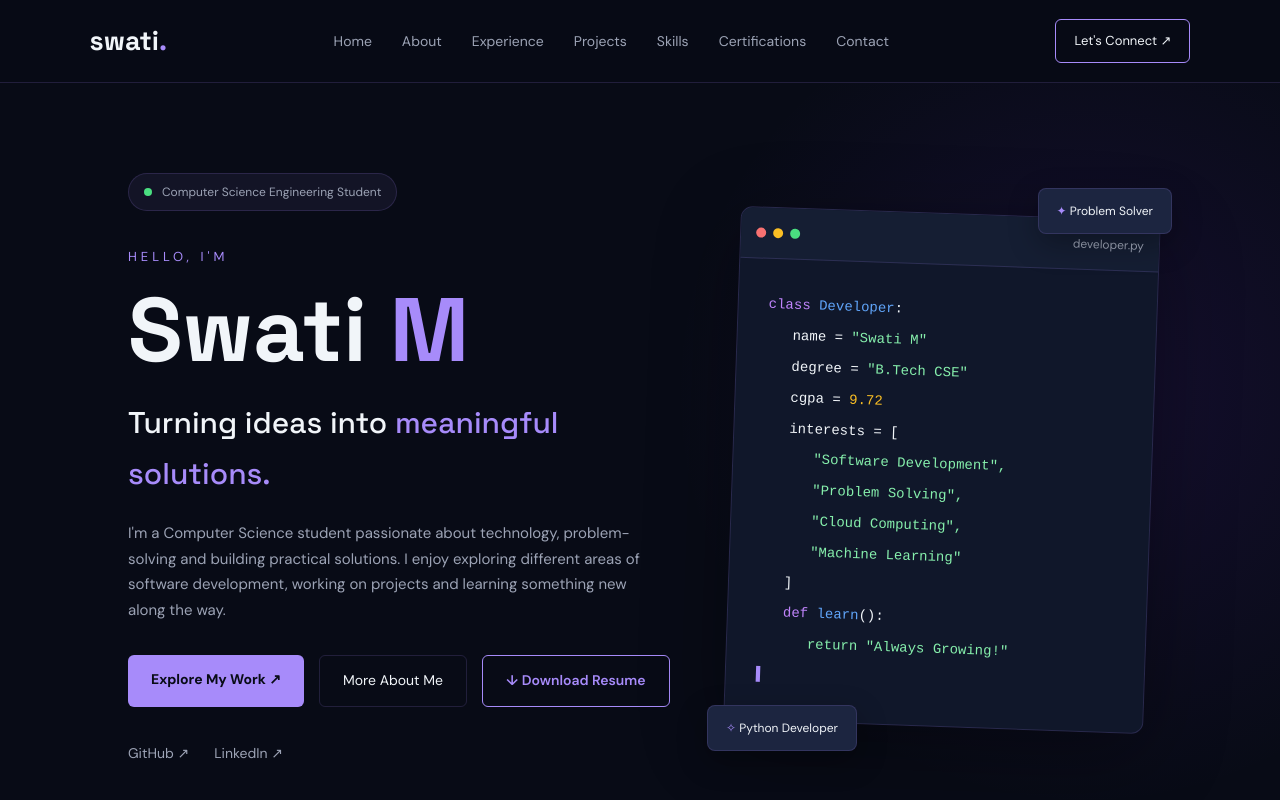
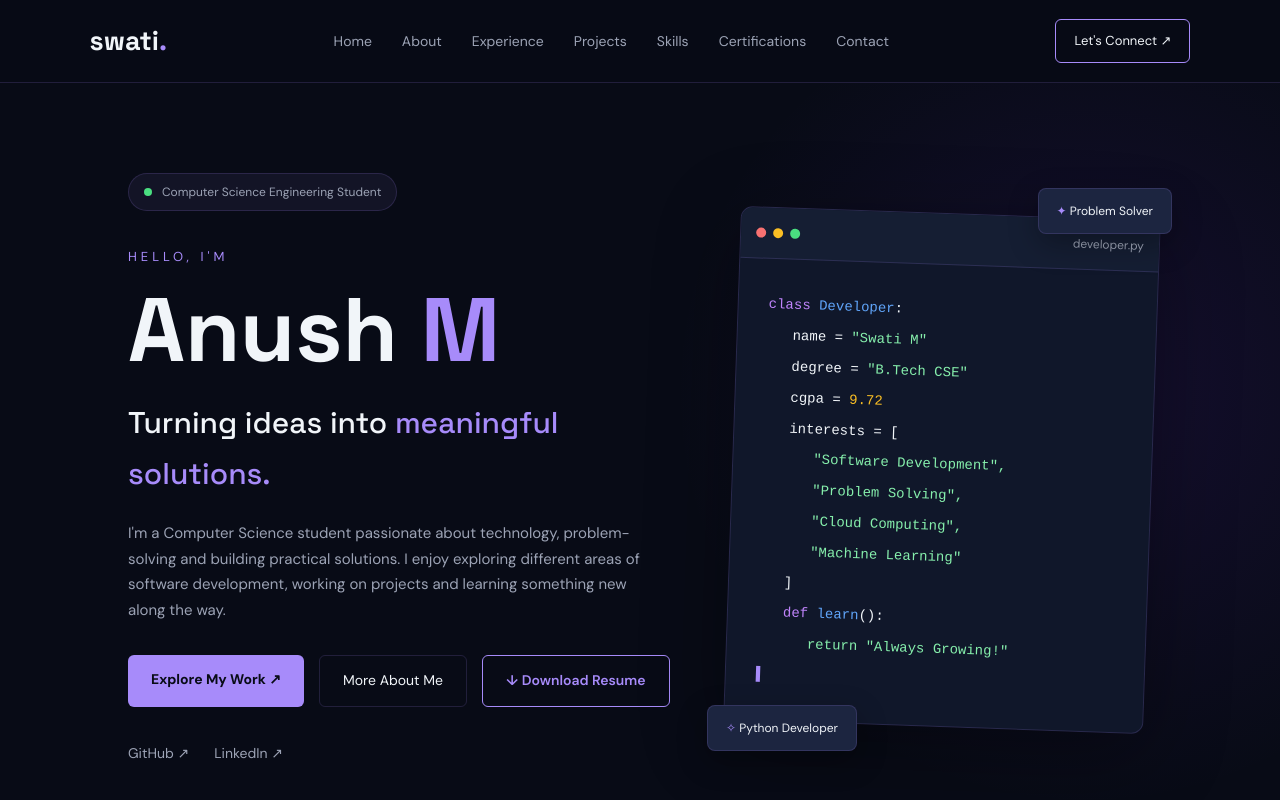
Before and after one commit to swatii2011/DevOps-Portfolio, a plain HTML site: page index.html in a window 1280 px wide. Shown: the top 800 px of the page. Drawn offline with Linux system fonts and the light colour scheme.

Commit message:
Update portfolio name to anush

```diff
--- a/index.html
+++ b/index.html
@@ -56,7 +56,7 @@
 
             <p class="hero-intro">HELLO, I'M</p>
 
-            <h1>Swati <span>M</span></h1>
+            <h1>Anush <span>M</span></h1>
 
             <h2>Turning ideas into <span>meaningful solutions.</span></h2>
 
```
